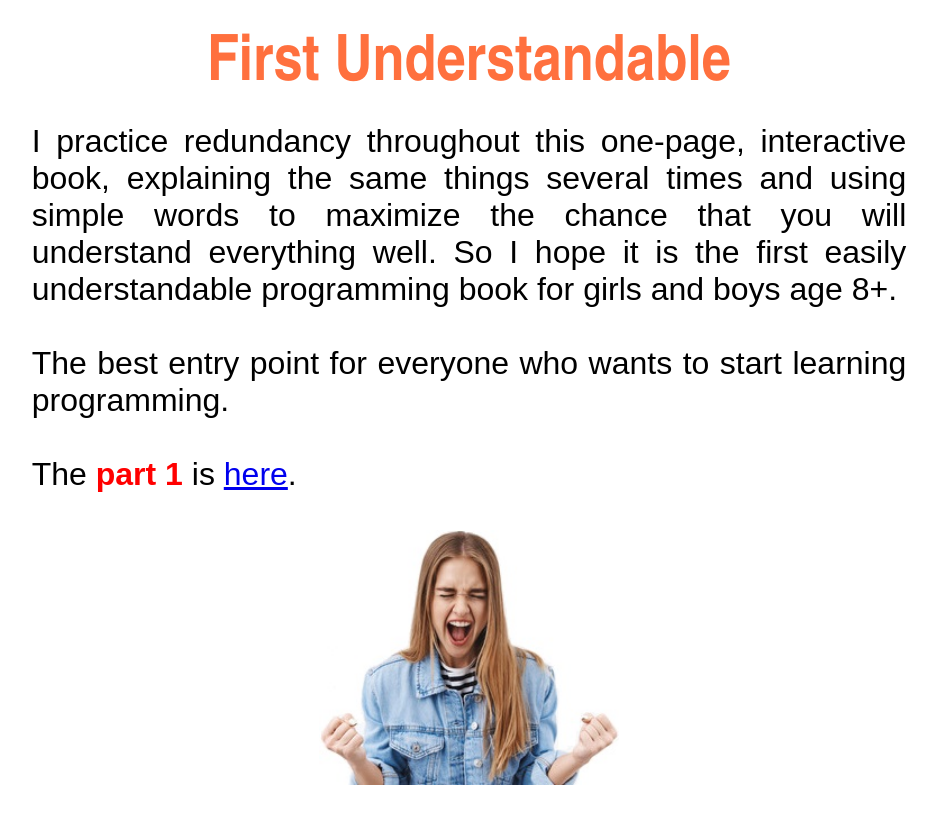
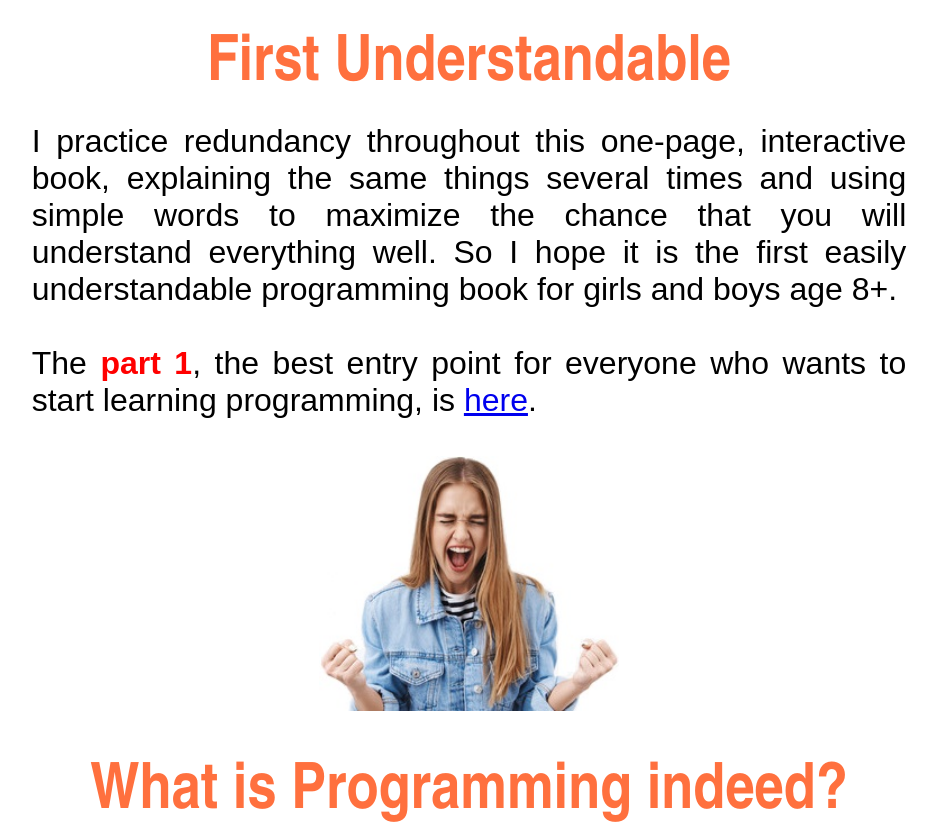
Before and after one commit to programmingforkidsreally/programmingforkidsreally.github.io, a plain HTML site: page index.html in a window 1280 px wide. Shown: the part 580-1409 px from the top of the page, without its empty margins (171-1108 px from the left). Drawn offline with Linux system fonts and the light colour scheme.

Commit message:
Add files via upload

```diff
--- a/index.html
+++ b/index.html
@@ -223,9 +223,7 @@ opacity: 1;
 	<font0>
 	I practice redundancy throughout this one-page, interactive book, explaining the same things several times and using simple words to maximize the chance that you will understand everything well. So I hope it is the first easily understandable programming book for girls and boys age 8+.
 	<br><br>
-	The best entry point for everyone who wants to start learning programming.
-	<br><br>
-	The <a style="color: red"><b>part 1</b></a> is <a href = "https://kotlinandswift.github.io/" target = "_blank">here</a>.
+	The <a style="color: red"><b>part 1</b></a>, the best entry point for everyone who wants to start learning programming, is <a href = "https://kotlinandswift.github.io/" target = "_blank">here</a>.
 	<br><br>
 	<center>
 <img src="joy.png" width= 300px>
```
